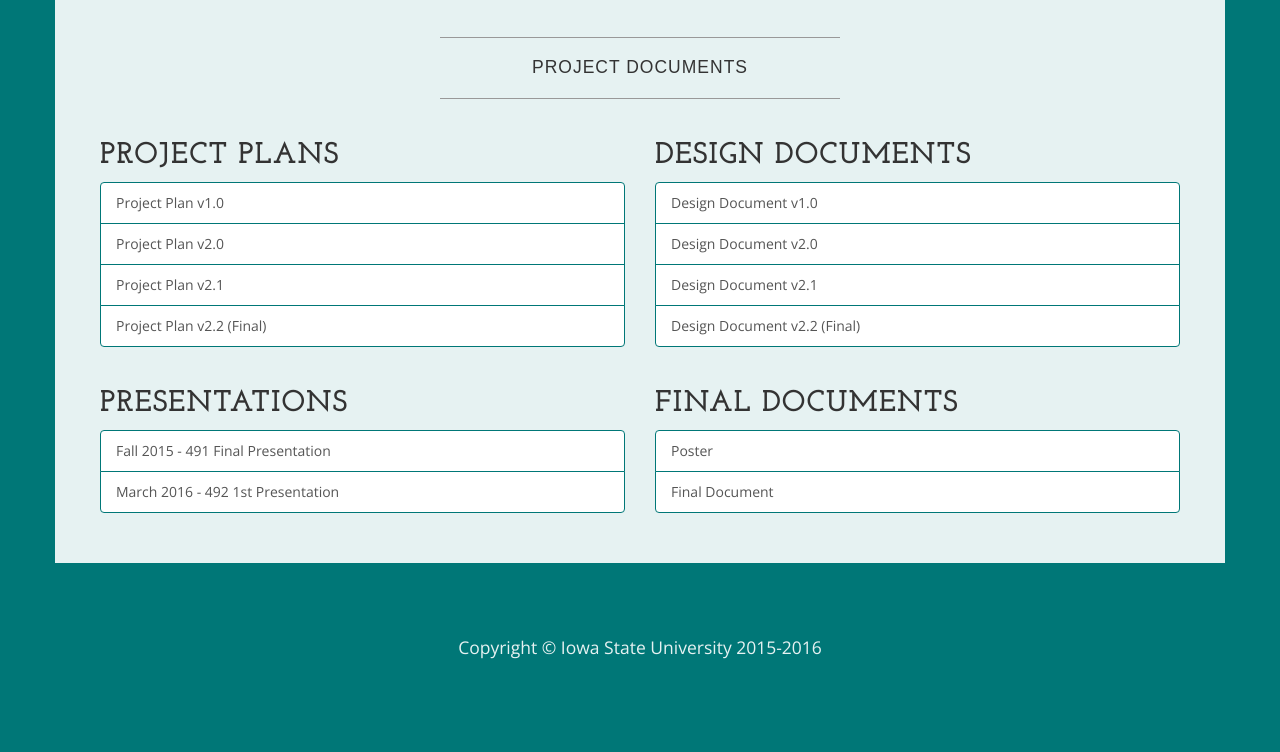
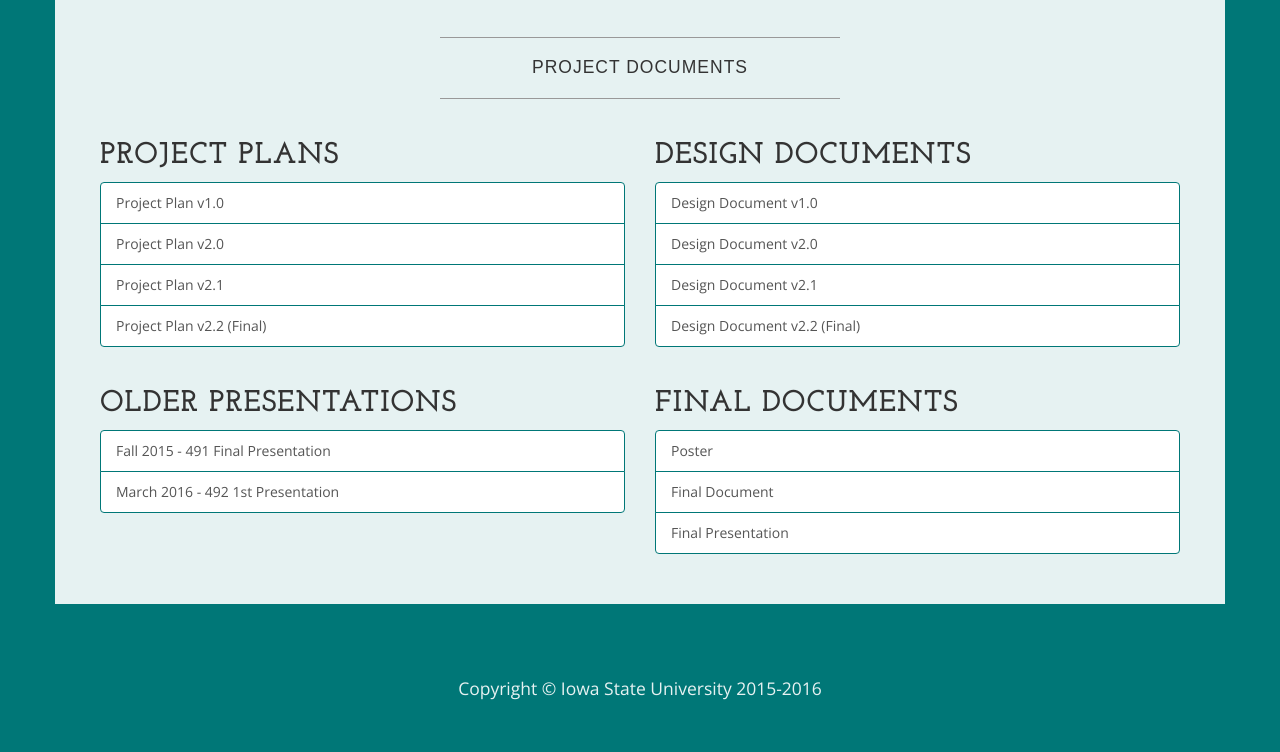
Before and after one commit to ajbowler/graphalyzer.github.io, a plain HTML site: page docs.html in a window 1280 px wide. Shown: the part 922-1674 px from the top of the page. Before the commit the page ends 1633 px from the top, so only its background shows below. Drawn offline with nearby package versions, Linux system fonts and the light colour scheme.

Commit message:
Final Presentation

```diff
--- a/docs.html
+++ b/docs.html
@@ -160,7 +160,7 @@
             </div>
           </div>
           <div class="col-lg-6">
-            <h2>Presentations</h2>
+            <h2>Older Presentations</h2>
             <div class="list-group">
               <a target="_blank" href="/docs/presentations/fall_2015.pdf" class="list-group-item">Fall 2015 - 491 Final Presentation</a>
               <a target="_blank" href="/docs/presentations/march_2016.pdf" class="list-group-item">March 2016 - 492 1st Presentation</a>
@@ -171,6 +171,7 @@
             <div class="list-group">
               <a target="_blank" href="/docs/final_documents/poster.pdf" class="list-group-item">Poster</a>
               <a target="_blank" href="/docs/final_documents/final_document.pdf" class="list-group-item">Final Document</a>
+              <a target="_blank" href="/docs/final_documents/final_presentation.pdf" class="list-group-item">Final Presentation</a>
             </div>
           </div>
         </div>
```
Also changed, not shown: 1 other file.
